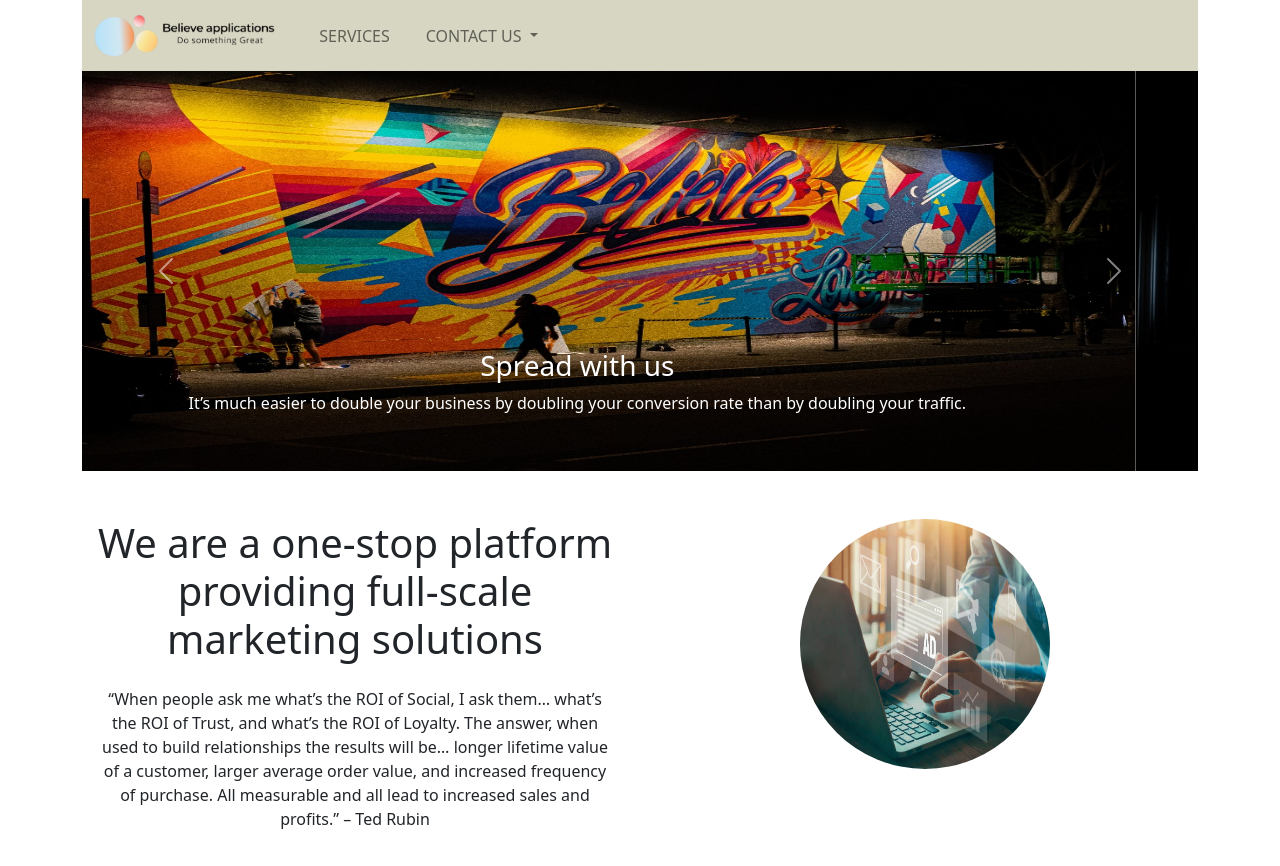
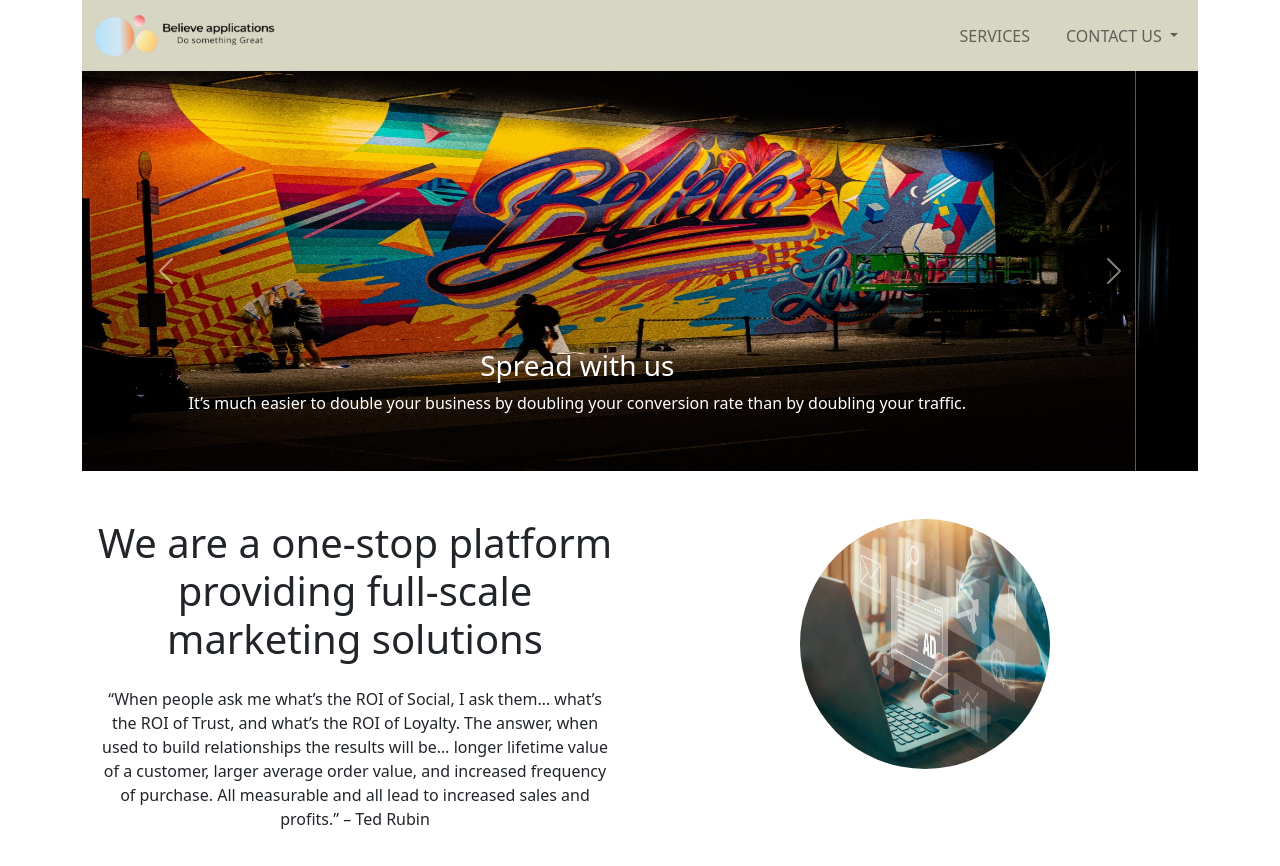
Before and after one commit to partha-codes/beleive, a plain HTML site: page index.htm in a window 1280 px wide. Shown: the top 866 px of the page. Drawn offline with nearby package versions, Linux system fonts and the light colour scheme.

Commit message:
moving nav links to right

```diff
--- a/index.htm
+++ b/index.htm
@@ -20,6 +20,9 @@
       .card {
       margin: 0 auto;
       float: none;
+      }
+      .navbar-nav {
+            margin-left: auto;
       }
     </style>
   </head>
@@ -47,7 +50,7 @@
           <span class="navbar-toggler-icon"></span>
           </button>
           <div class="collapse navbar-collapse" id="navbarSupportedContent">
-            <ul class="navbar-nav me-auto mb-2 mb-lg-0">
+            <ul class="navbar-nav mb-2 mb-lg-0">
               <li class="nav-item" style="margin-left: 20px">
                 <a class="nav-link" href="#box">SERVICES</a>
               </li>
```
